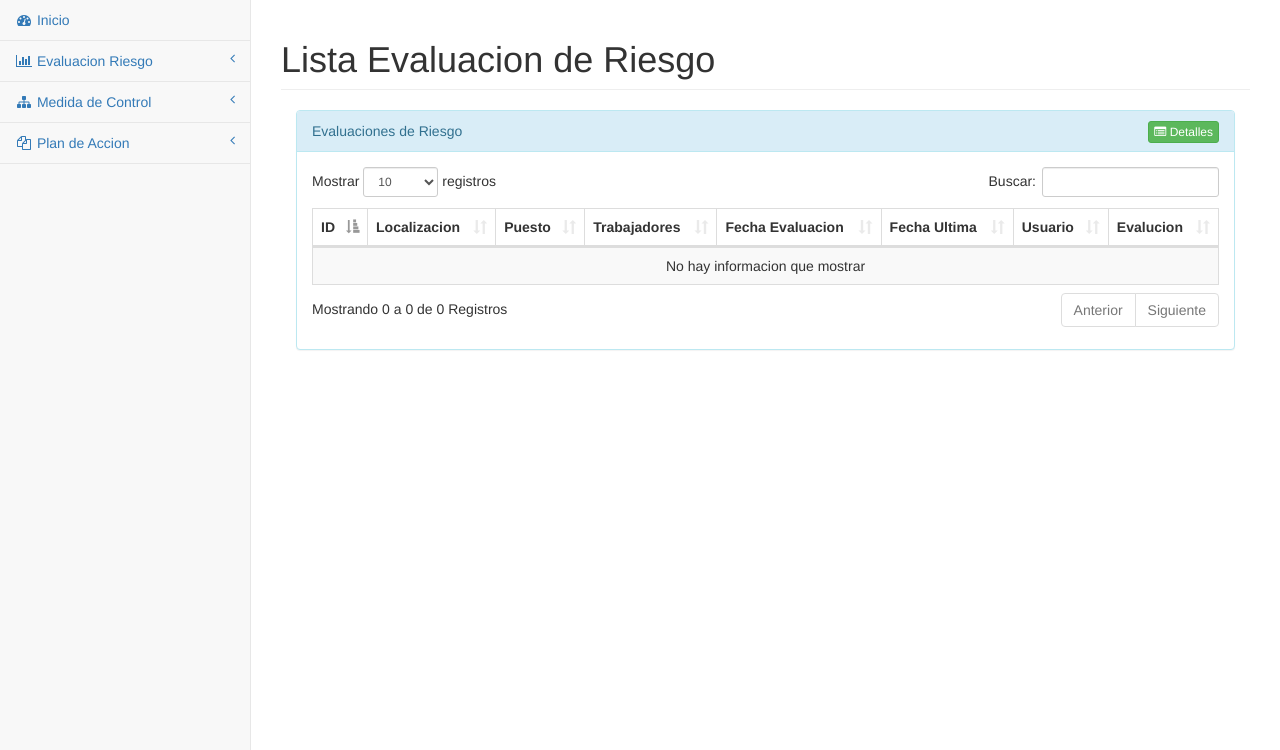
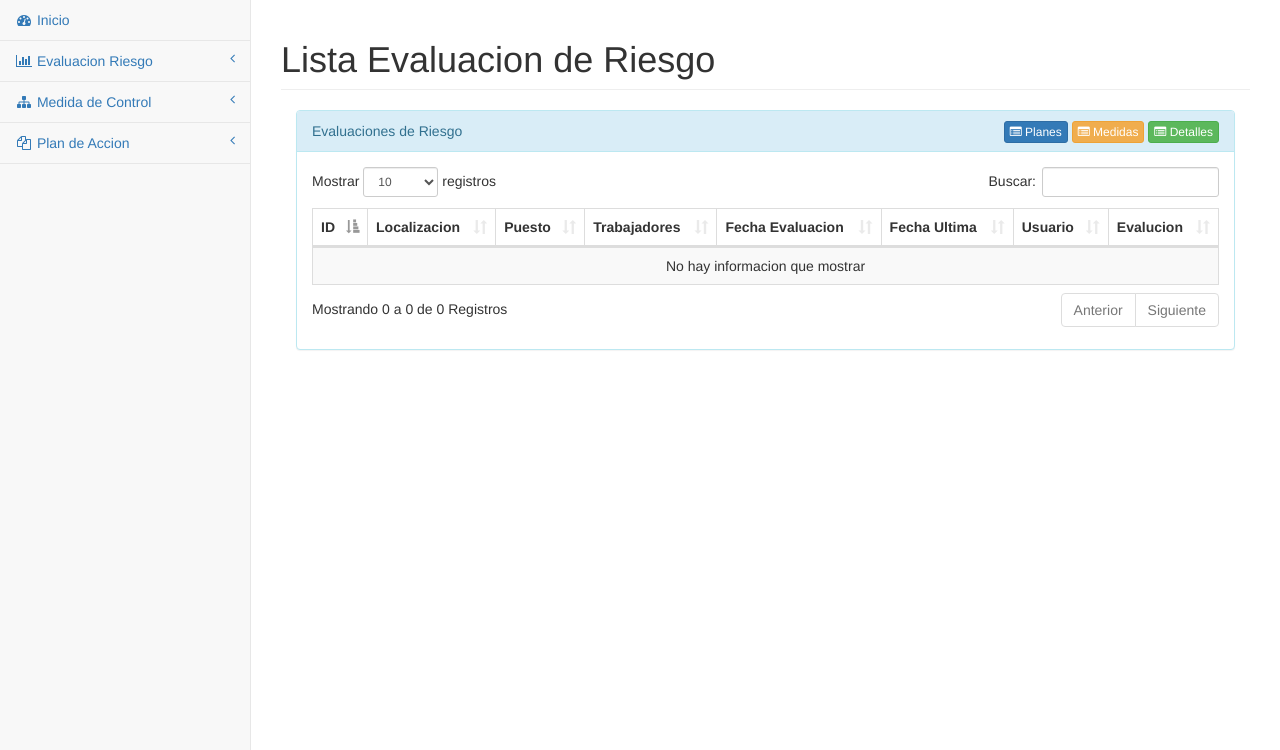
Before and after one commit to brayanL/usst, a Django app: a page that uses apps/inicio/templates/base.html in a window 1280 px wide. Shown: the part 51-801 px from the top of the page. Run offline with Django 3.2, Linux system fonts and the light colour scheme; data that the repository does not hold is empty; some libraries are stand-ins or nearby versions.

Commit message:
Medidas Control Finish

```diff
--- a/apps/control/templates/evaluaciones/list_eval_riesgo.html
+++ b/apps/control/templates/evaluaciones/list_eval_riesgo.html
@@ -6,6 +6,8 @@
         <div class="panel panel-info">
             <div class="panel-heading">Evaluaciones de Riesgo
                 <div class="pull-right">
+                    <a id="planes" class="btn btn-primary btn-xs"><i class="fa fa-list-alt"></i> Planes</a>
+                    <a id="medidas" class="btn btn-warning btn-xs"><i class="fa fa-list-alt"></i> Medidas</a>
                     <a id="detalles_er" class="btn btn-success btn-xs"><i class="fa fa-list-alt"></i> Detalles</a>
                 </div>
             </div>
--- a/apps/control/urls.py
+++ b/apps/control/urls.py
@@ -17,5 +17,8 @@ urlpatterns = [
 
     url(r'^medida_control/(?P<pk>\d+)/$', new_medida_control, name="new_medida_control"),
 
-    url(r'^peligros_mc/$', peligros_medida_control, name="peligros_mc")
+    url(r'^peligros_mc/$', peligros_medida_control, name="peligros_mc"),
+
+    url(r'^total_medidas_pendientes/$', total_medidas_pendientes, name="tmed_pendientes"),
+
 ]
--- a/apps/control/views.py
+++ b/apps/control/views.py
@@ -139,8 +139,8 @@ def new_medida_control(request, pk):
                 num = int(request.POST['num_filas'])
                 usuario = User.objects.get(pk=request.user.id)
                 for i in range(num):
-                    id_pe = request.POST['id_pe'+str(i)]
-                    id_pe = PeligroEvaluacion.objects.get(pk=id_pe)
+                    pe = request.POST['id_pe'+str(i)]
+                    pe = PeligroEvaluacion.objects.get(pk=pe)
                     mc = request.POST['mc'+str(i)]
                     proc = request.POST['proc'+str(i)]
                     inf = request.POST['inf'+str(i)]
@@ -151,9 +151,19 @@ def new_medida_control(request, pk):
                     else:
                         rc = False
 
-                    MedidaControl.objects.filter(peligro_eval=id_pe).update(
+                    # Actualiza Medida de Control para un peligro en especifico
+                    MedidaControl.objects.filter(peligro_eval=pe).update(
                         usuario=usuario, medida_control=mc, procedimiento=proc, informacion=inf,
                         formacion=forma, riesgo_controlado=rc)
+
+                    # Actualiza el estado del peligro en PeligroEvaluacion
+                    PeligroEvaluacion.objects.filter(pk=pe.id).update(realizo_medida=True)
+
+                    # Si el riesgo no es controlado pasa a la Plan de Accion
+                    if rc is not True:
+                        PlanAccion.objects.create(usuario=usuario, peligro_eval=pe)
+                        PeligroEvaluacion.objects.filter(pk=pe.id).update(realizo_plan=False)
+
                 messages.info(request, "Se ha guardado con éxito el nuevo registro.")
                 return redirect("/eval_pendientes/")
         except Exception as error:
@@ -163,9 +173,32 @@ def new_medida_control(request, pk):
     er = EvaluacionRiesgo.objects.get(pk=pk)
     return render(request, "medidas/new_medida_control.html", {"er": er})
 
+
+# Para cargar los peligros que no se han realizado medidas de control para una evaluacion de riesgo especifica
 def peligros_medida_control(request):
     if request.method == "GET" and request.is_ajax():
         id_er = request.GET['id_er']
         peligros = list(PeligroEvaluacion.objects.filter(realizo_medida=False, evaluacion=id_er).values(
             'id','orden', 'peligro_det__nombre', 'peligro_det__factor_r__nombre'))
         return HttpResponse(json.dumps(peligros), content_type='application/json')
+
+
+# Determinar cuantas evaluaciones tienen planes de accion por realizar
+def total_medidas_pendientes(request):
+    if request.method == "GET" and request.is_ajax():
+        eval_r = PeligroEvaluacion.objects.filter(realizo_plan=False).values('evaluacion').distinct().count()
+        return HttpResponse(json.dumps(eval_r), content_type='application/json')
+
+
+def list_medidas(request, pk):
+    if PeligroEvaluacion.objects.filter(evaluacion=pk, realizo_medida=True).exists():
+        print("Hace Algo")
+    else:
+        return redirect()
+
+
+def list_planes(request, pk):
+    if PeligroEvaluacion.objects.filter(evaluacion=pk, realizo_plan=True).exists():
+        print("Hace Algo")
+    else:
+        return redirect()
--- a/apps/inicio/templates/base.html
+++ b/apps/inicio/templates/base.html
@@ -141,7 +141,7 @@
                                     <a href="#">Medidas</a>
                                 </li>
                                 <li>
-                                    <a href="#">Medidas Pendientes <span class="badge">0</span></a>
+                                    <a href="#">Medidas Pendientes <span id="bg_mp" class="badge">0</span></a>
                                 </li>
                             </ul>
                             <!-- /.nav-second-level -->
@@ -185,6 +185,7 @@
         {% endfor %}
 
         num_eval_pendientes();
+        num_medidas_pendientes();
     });
 
     function num_eval_pendientes(){
@@ -198,6 +199,18 @@
             }
         });
     }
+
+    function num_medidas_pendientes(){
+        $.ajax({
+            dataType: "json",
+            contentType:"application/json; charset=utf-8",
+            url: "/total_medidas_pendientes/",
+            type: "get",
+            success: function(response){
+                $("#bg_mp").text(response);
+            }
+        });
+    }
 </script>
 </body>
 </html>
```
Also changed, not shown: apps/control/templates/medidas/list_medida_control.html (added).
